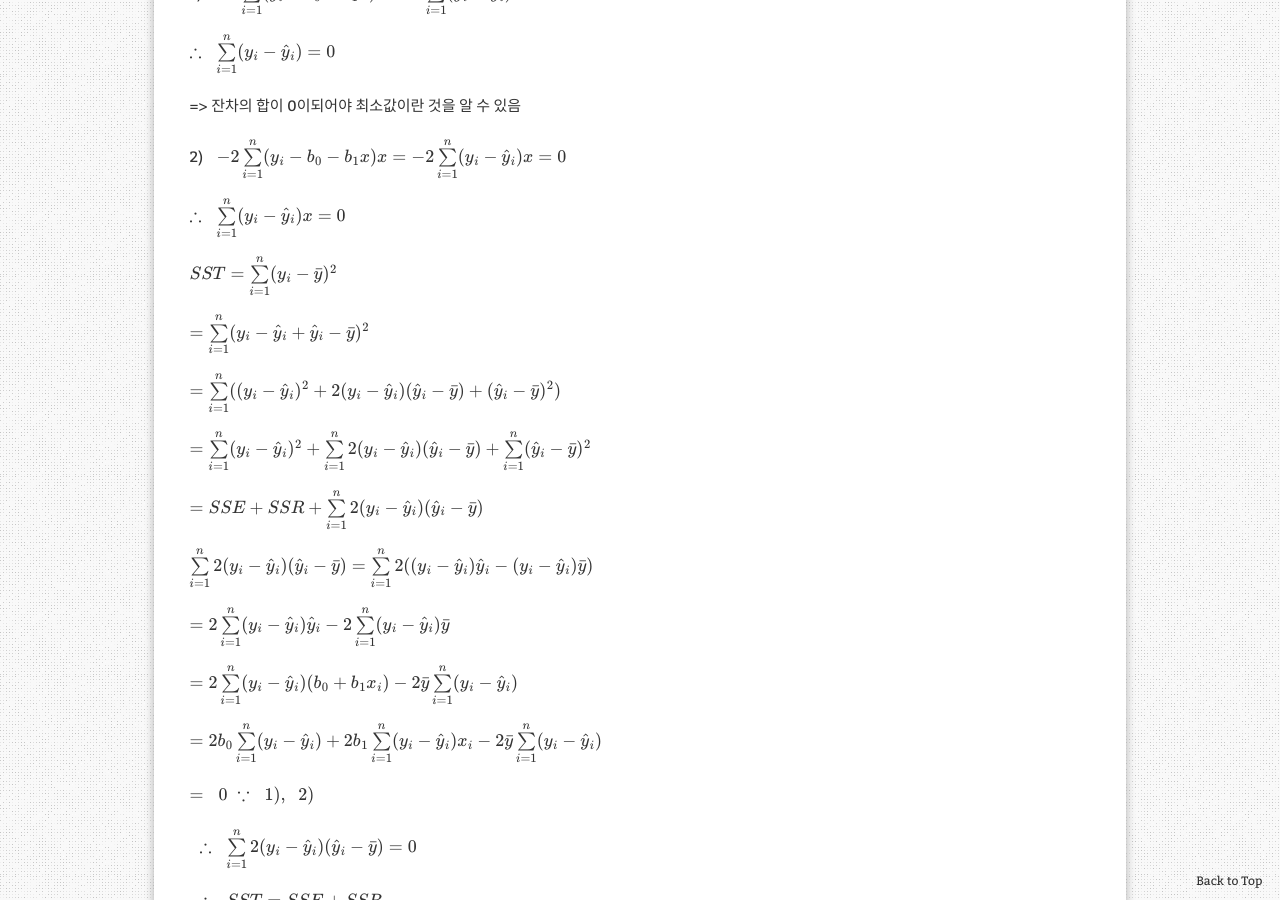
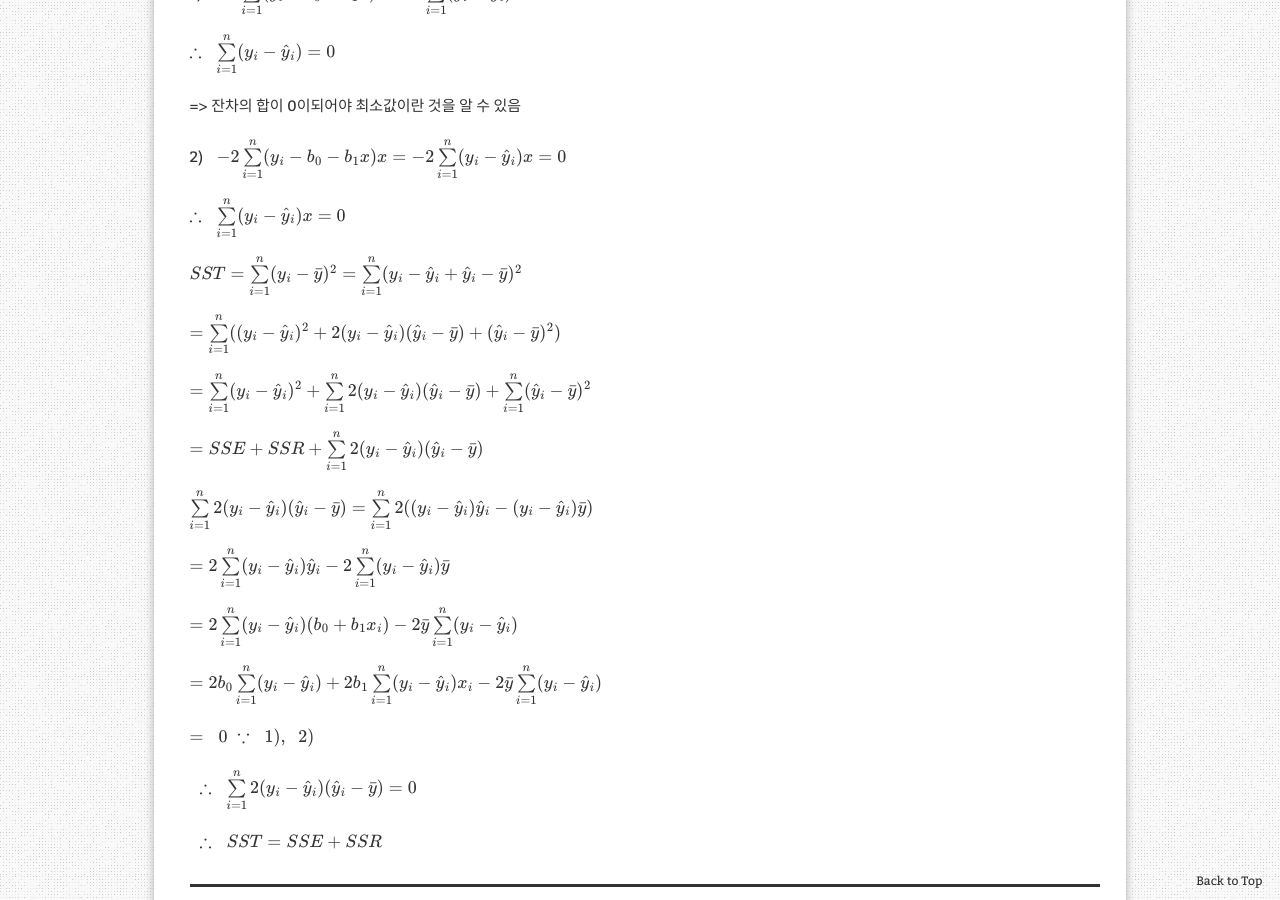
Before and after one commit to aristohyun/aristohyun.github.io, a Jekyll site: the page built from _posts/2021-06-25-Linear-Regression.md, in a window 1280 px wide and 900 px high, scrolled down 2724 px. Built offline with Jekyll 4.4.1, drawn with Linux system fonts in a browser that asks for light colours; formulas are drawn with MathJax 3; comment, search, counter and statistics services are not loaded.

Commit message:
Update 2021-06-25-Linear-Regression.md

```diff
--- a/_posts/2021-06-25-Linear-Regression.md
+++ b/_posts/2021-06-25-Linear-Regression.md
@@ -87,9 +87,7 @@ $  \therefore \;\; \sum\limits_ {i=1}^{n} (y_ i - \hat{y}_ i) = 0  $
 
 $  \therefore \;\; \sum\limits_ {i=1}^{n} (y_ i - \hat{y}_ i) x = 0  $
 
-$ SST = \sum\limits_{i=1}^{n}(y_ i - \bar{y})^{2} $
-
-$ = \sum\limits_{i=1}^{n}(y_ i - \hat{y}_ {i} + \hat{y}_ i - \bar{y})^2$
+$ SST = \sum\limits_{i=1}^{n}(y_ i - \bar{y})^{2} = \sum\limits_{i=1}^{n}(y_ i - \hat{y}_ {i} + \hat{y}_ i - \bar{y})^2$
 
 $ = \sum\limits_{i=1}^{n}((y_ i - \hat{y}_ {i})^2 + 2(y_ i - \hat{y}_ {i})(\hat{y}_ {i} - \bar{y}) +(\hat{y}_ {i} - \bar{y})^2)$
 
```
